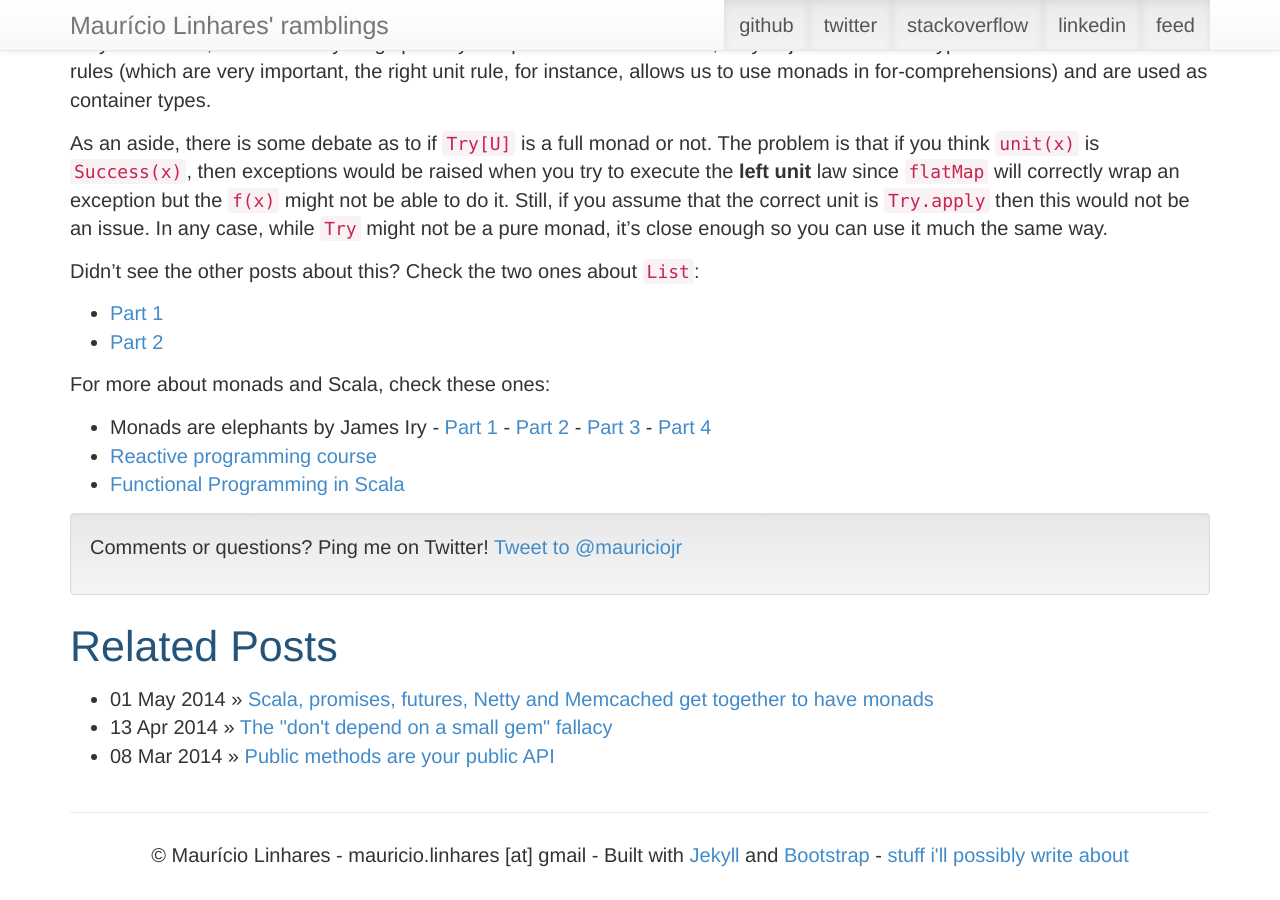
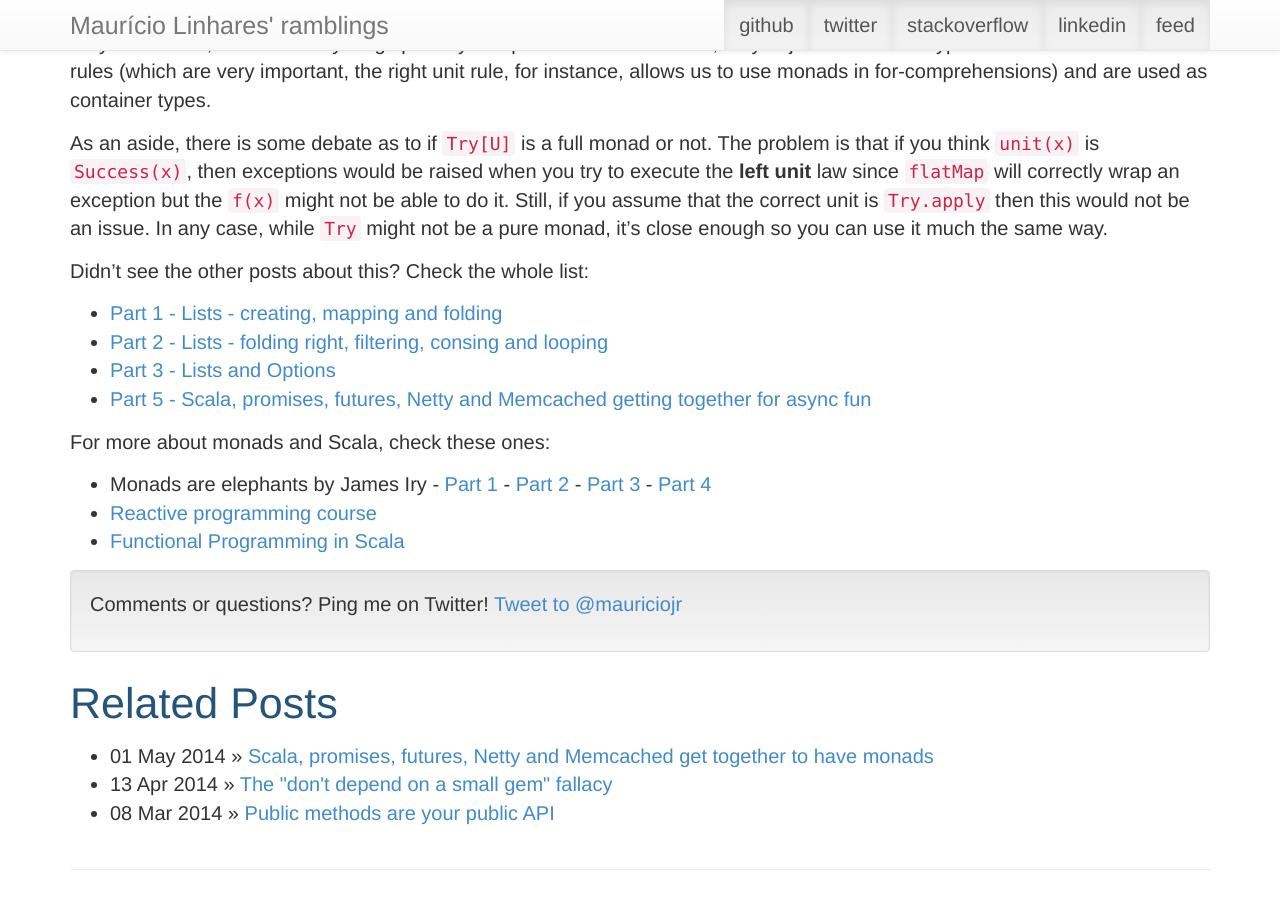
Before and after one commit to mauricio/mauricio.github.com, a Jekyll site: the page built from _posts/2014-02-17-scala-either-try-and-the-m-word.md, in a window 1280 px wide and 900 px high, scrolled down 10560 px. Built offline with Jekyll 4.4.1, drawn with Linux system fonts in a browser that asks for light colours; Markdown is read by kramdown in place of the engine named in the settings; comment, search, counter and statistics services are not loaded.

Commit message:
Updating all parts of the code

```diff
--- a/_posts/2014-02-17-scala-either-try-and-the-m-word.md
+++ b/_posts/2014-02-17-scala-either-try-and-the-m-word.md
@@ -374,10 +374,12 @@ As you can see, there isn't anything specially complicated about monads, they're
 
 As an aside, there is some debate as to if `Try[U]` is a full monad or not. The problem is that if you think `unit(x)` is `Success(x)`, then exceptions would be raised when you try to execute the **left unit** law since `flatMap` will correctly wrap an exception but the `f(x)` might not be able to do it. Still, if you assume that the correct unit is `Try.apply` then this would not be an issue. In any case, while `Try` might not be a pure monad, it's close enough so you can use it much the same way.
 
-Didn't see the other posts about this? Check the two ones about `List`:
+Didn't see the other posts about this? Check the whole list:
 
-* [Part 1]({% post_url 2013-11-25-learning-scala-by-building-scala-lists %})
-* [Part 2]({% post_url 2013-12-08-learning-scala-by-building-scala-lists-part-2 %})
+* [Part 1 - Lists - creating, mapping and folding]({% post_url 2013-11-25-learning-scala-by-building-scala-lists %})
+* [Part 2 - Lists - folding right, filtering, consing and looping]({% post_url 2013-12-08-learning-scala-by-building-scala-lists-part-2 %})
+* [Part 3 - Lists and Options]({% post_url 2013-12-25-learning-scala-by-building-scala-lists-part-3 %})
+* [Part 5 - Scala, promises, futures, Netty and Memcached getting together for async fun]({% post_url 2014-04-31-scala-promises-futures-memcached-and-netty-having-fun %})
 
 For more about monads and Scala, check these ones:
 
```
Also changed, not shown: _posts/2013-11-25-learning-scala-by-building-scala-lists.md (+7 -0 lines), _posts/2013-12-08-learning-scala-by-building-scala-lists-part-2.md (+7 -0 lines), _posts/2013-12-25-learning-scala-by-building-scala-lists-part-3.md (+4 -2 lines), _posts/2014-04-31-scala-promises-futures-memcached-and-netty-having-fun.md (+1 -0 lines).
